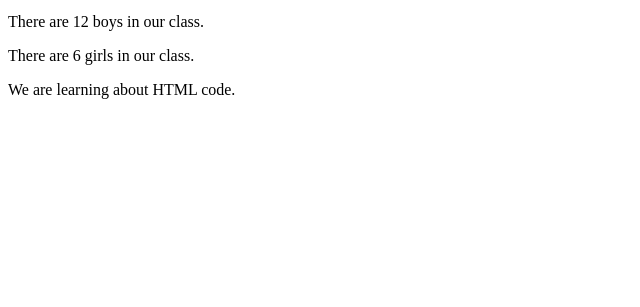
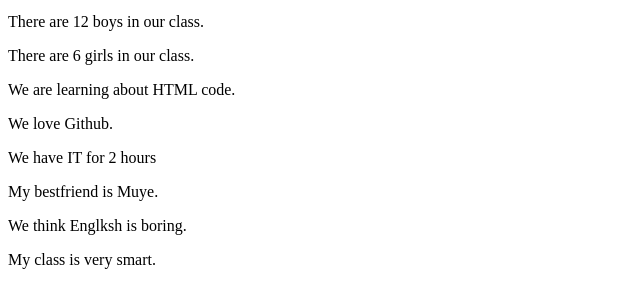
Before and after one commit to pisesrathmony/Repository, a plain HTML site: page Index.html in a window 1280 px wide. Shown: the part 87-394 px from the top of the page, without its empty margins (0-640 px from the left). Drawn offline with Linux system fonts and the light colour scheme.

Commit message:
Update Index.html1

```diff
--- a/Index.html
+++ b/Index.html
@@ -3,3 +3,8 @@
 <p>There are 12 boys in our class.</p>
 <p>There are 6 girls in our class.</p>
 <p>We are learning about HTML code.</p>
+<p>We love Github.</p>
+<p>We have IT for 2 hours</p>
+<p>My bestfriend is Muye.</p>
+<p>We think Englksh is boring.</p>
+<p>My class is very smart.</p>
```
